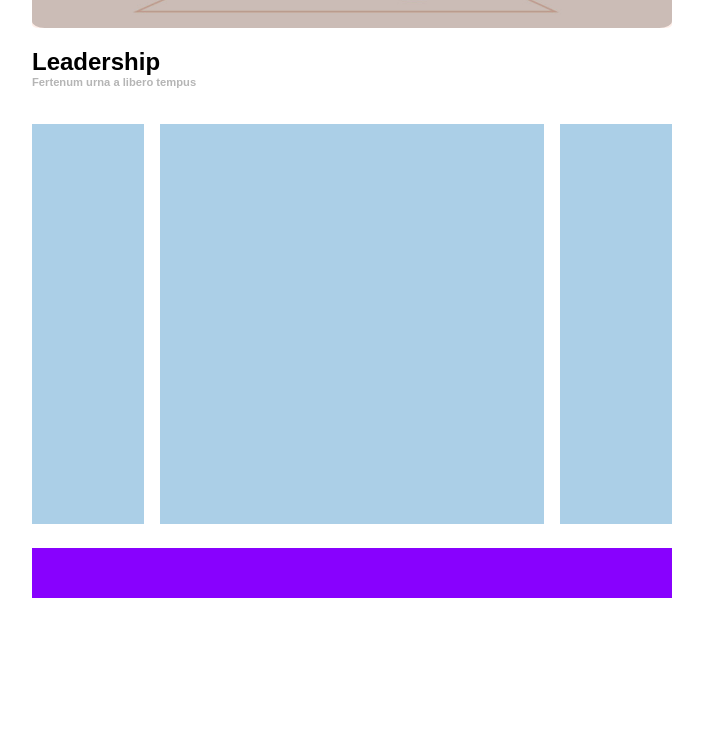
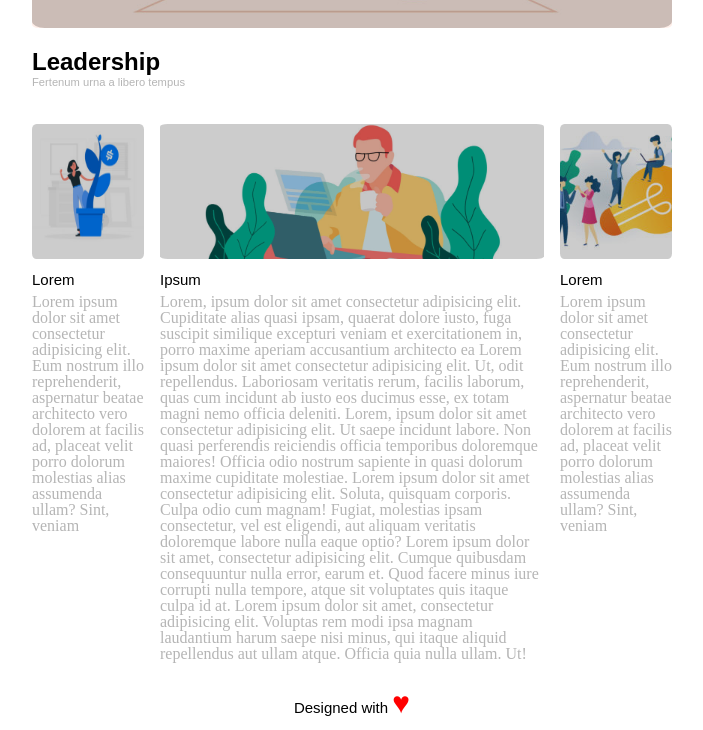
Before and after one commit to Pier5/htmlcss-wp, a plain HTML site: page index.html in a window 1280 px wide. Shown: the part 452-1182 px from the top of the page, without its empty margins (288-991 px from the left). Before the commit the page ends 1060 px from the top, so only its background shows below. Drawn offline with Linux system fonts and the light colour scheme.

Commit message:
struttura base con header, main e footer modificati

```diff
--- a/css/style.css
+++ b/css/style.css
@@ -14,8 +14,10 @@
 }
 
 .logo {
-    width: 120px;
+    width: 130px;
     height: 50px;
+    padding-right: 10px;
+    border-right: 1px solid #e8e8e8
 }
 
 ul {
@@ -59,7 +61,6 @@ a:active {
     font-weight: lighter;
     font-family: Arial, Helvetica, sans-serif;
     text-align: left;
-
 }
 
 .text-one {
@@ -106,13 +107,33 @@ a:active {
 
 .text-four {
     font-size: .7rem;
+    font-weight: lighter;
     color: #b5b5b5;
 }
 
-
-
 .container-left {
     margin-right: 1rem;
+}
+
+.image-left {
+    width: 100%;
+    object-fit: fill;
+    border-radius: 4%;
+    filter: brightness(80%);
+    height: 135px;
+}
+
+.title {
+    font-family: Arial, Helvetica, sans-serif;
+    font-size: 15px;
+    font-weight: normal;
+    margin-top: 8px;
+    margin-bottom: 6px;
+}
+
+.side-bottom {
+    color: #b5b5b5;
+    line-height: 1;
 }
 
 .container-right {
@@ -122,16 +143,28 @@ a:active {
 .container-left,
 .container-right {
     width: calc((100% - 60% - 2rem) /2);
-    height: 400px;
     float: left;
-    background-color: #abcfe7;
 }
 
 .container-middle {
     width: 60%;
-    height: 400px;
     float:left;
-    background-color: #abcfe7;
+}
+
+.image-middle {
+    width: 100%;
+    height: 135px;
+    object-fit: cover;
+    filter: brightness(80%);
+    border-radius: 2%;
+}
+
+.image-right {
+    width: 100%;
+    height: 135px;
+    object-fit: cover;
+    filter: brightness(80%);
+    border-radius: 4%;
 }
 
 .container-blue::after {
@@ -142,6 +175,17 @@ a:active {
 
 .main-footer {
     width: 100%;
-    height: 50px;
-    background-color: #8801fe;
 }
+
+.sign {
+    font-size: 15px;
+    font-weight: normal;
+    font-family: Arial, Helvetica, sans-serif;
+    text-align: center;
+}
+
+.symbol {
+    color: red;
+    font-size: 2em;
+    font-weight: bolder;
+}
--- a/index.html
+++ b/index.html
@@ -28,23 +28,31 @@
                 <h1 class="text-one">Pretium ac placerat dui interdum nunc in eros urna morbi</h1>
                 <h2 class="text-two">Lorem ipsum dolor sit amet, consectetur adipisicing elit. Ut viverra nisl rutrum, pretium lectus nec, sagittis dolor. Phasellus eleifend efficitur...</h2>
             </div>
-
-
             <div class="container-blue">
                 <div class="container-top">
                     <h1 class="text-three">Leadership</h1>
                     <h3 class="text-four">Fertenum urna a libero tempus</h3>
                 </div>
-
-                <div class="container-left"></div>
-
-                <div class="container-middle"></div>
-
-                <div class="container-right"></div>
-
+                <div class="container-left">
+                    <img class="image-left" src="img/img-1.jpg" alt="Ragazza con vaso blu">
+                    <h2 class="title left-top">Lorem</h2>
+                    <p class="side-bottom">Lorem ipsum dolor sit amet consectetur adipisicing elit. Eum nostrum illo reprehenderit, aspernatur beatae architecto vero dolorem at facilis ad, placeat velit porro dolorum molestias alias assumenda ullam? Sint, veniam</p>
+                </div>
+                <div class="container-middle">
+                    <img class="image-middle" src="img/banner-2.jpg" alt="Ragazzo beve un caffè davanti al pc">
+                    <h2 class="title middle-top">Ipsum</h2>
+                    <p class="side-bottom">Lorem, ipsum dolor sit amet consectetur adipisicing elit. Cupiditate alias quasi ipsam, quaerat dolore iusto, fuga suscipit similique excepturi veniam et exercitationem in, porro maxime aperiam accusantium architecto ea Lorem ipsum dolor sit amet consectetur adipisicing elit. Ut, odit repellendus. Laboriosam veritatis rerum, facilis laborum, quas cum incidunt ab iusto eos ducimus esse, ex totam magni nemo officia deleniti. Lorem, ipsum dolor sit amet consectetur adipisicing elit. Ut saepe incidunt labore. Non quasi perferendis reiciendis officia temporibus doloremque maiores! Officia odio nostrum sapiente in quasi dolorum maxime cupiditate molestiae. Lorem ipsum dolor sit amet consectetur adipisicing elit. Soluta, quisquam corporis. Culpa odio cum magnam! Fugiat, molestias ipsam consectetur, vel est eligendi, aut aliquam veritatis doloremque labore nulla eaque optio? Lorem ipsum dolor sit amet, consectetur adipisicing elit. Cumque quibusdam consequuntur nulla error, earum et. Quod facere minus iure corrupti nulla tempore, atque sit voluptates quis itaque culpa id at. Lorem ipsum dolor sit amet, consectetur adipisicing elit. Voluptas rem modi ipsa magnam laudantium harum saepe nisi minus, qui itaque aliquid repellendus aut ullam atque. Officia quia nulla ullam. Ut!</tempora></p>
+                </div>
+                <div class="container-right">
+                    <img class="image-right" src="img/img-3.jpg" alt="Ragazzi parlano vicino una lampada gigante">
+                    <h2 class="title right-top">Lorem</h2>
+                    <p class="side-bottom">Lorem ipsum dolor sit amet consectetur adipisicing elit. Eum nostrum illo reprehenderit, aspernatur beatae architecto vero dolorem at facilis ad, placeat velit porro dolorum molestias alias assumenda ullam? Sint, veniam</p>
+                </div>
             </div>
         </main>
-        <footer class="main-footer"></footer>
-</div>
+        <footer class="main-footer">
+            <h3 class="sign">Designed with <span class="symbol">&hearts;</span></h3>
+        </footer>
+    </div>
 </body>
 </html>
```
